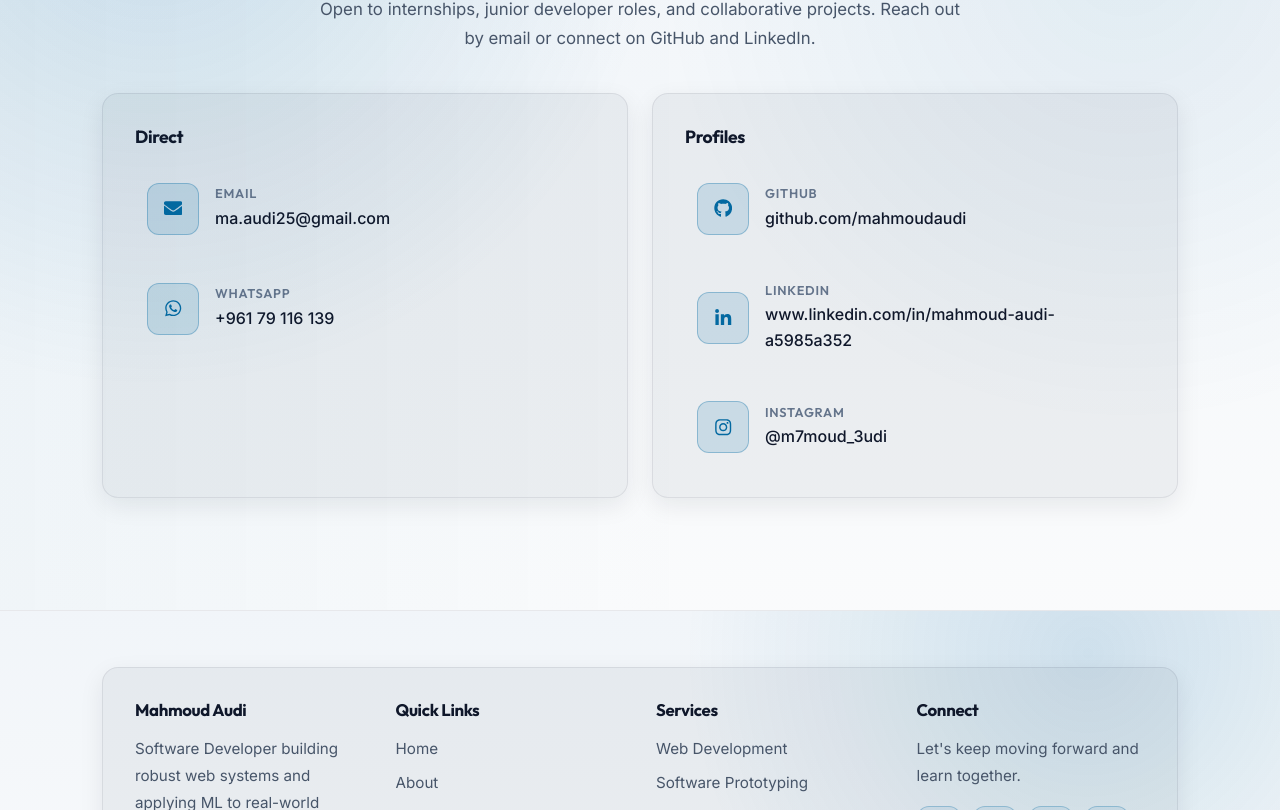
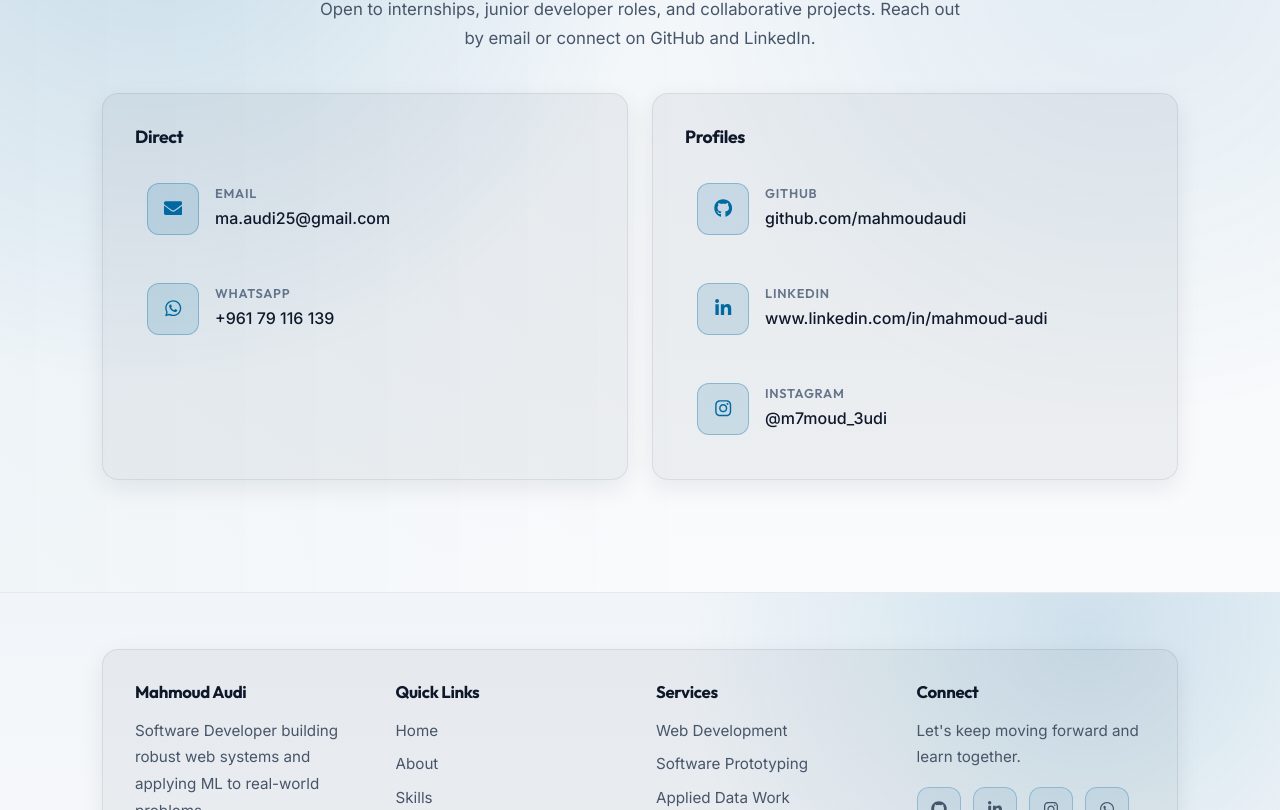
Before and after one commit to mahmoudaudi/mahmoud-portfolio, a React (Vite) app: page / in a window 1280 px wide. Shown: the part 6725-7535 px from the top of the page. Built offline with nearby package versions, Linux system fonts and the light colour scheme.

Commit message:
update linkedin link

```diff
--- a/src/data/portfolioData.js
+++ b/src/data/portfolioData.js
@@ -22,7 +22,7 @@ const portfolioData = {
     ],
     social: [
       { label: 'GitHub', href: 'https://github.com/mahmoudaudi', icon: 'github' },
-      { label: 'LinkedIn', href: 'https://www.linkedin.com/in/mahmoud-audi-a5985a352', icon: 'linkedin' }
+      { label: 'LinkedIn', href: 'https://www.linkedin.com/in/mahmoud-audi', icon: 'linkedin' }
     ],
     availability: 'Open to collaborative learning projects'
   },
@@ -152,7 +152,7 @@ const portfolioData = {
     email: 'ma.audi25@gmail.com',
     phone: '+961 79 116 139',
     github: 'mahmoudaudi',
-    linkedin: 'mahmoud-audi-a5985a352',
+    linkedin: 'mahmoud-audi',
     instagram: 'm7moud_3udi',
     headline: "Let's work together",
     subtext:
```
